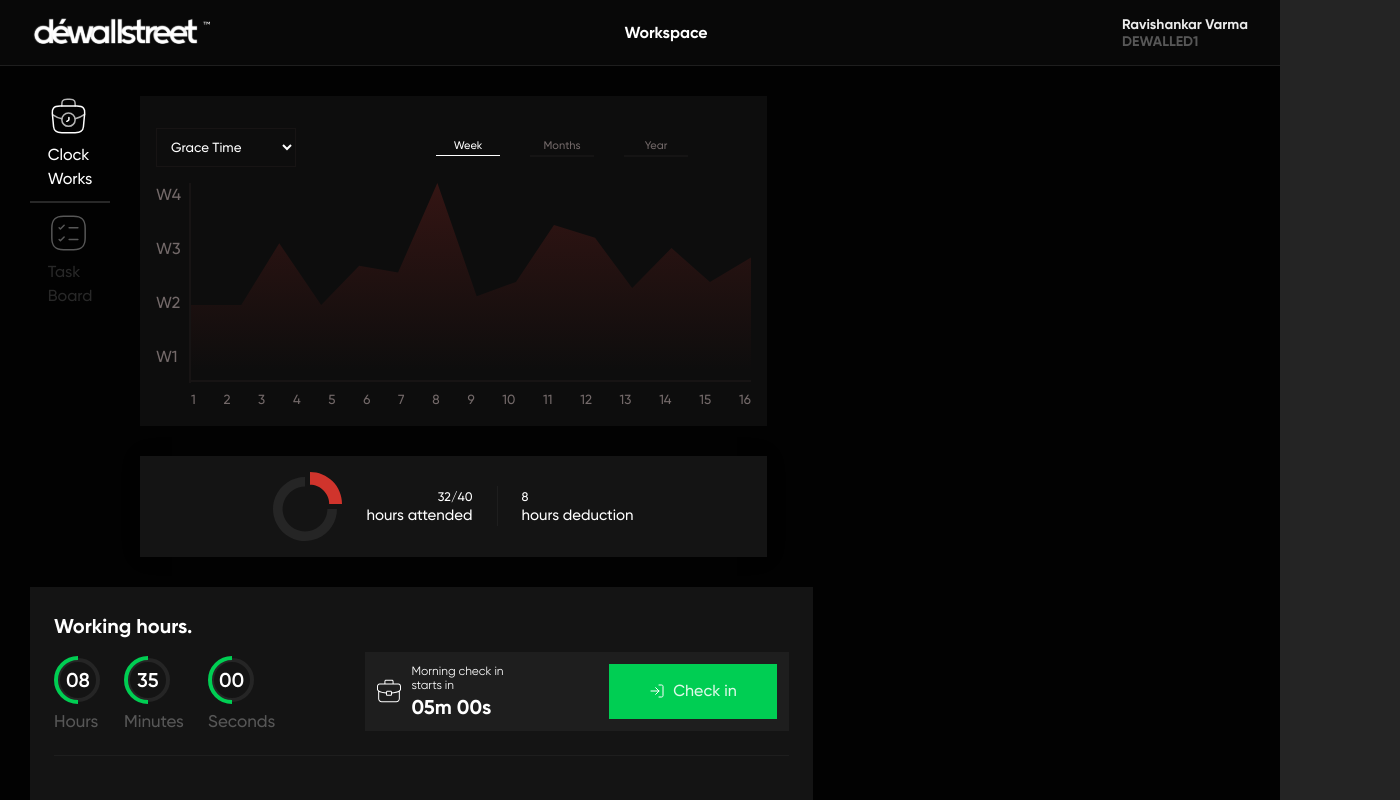
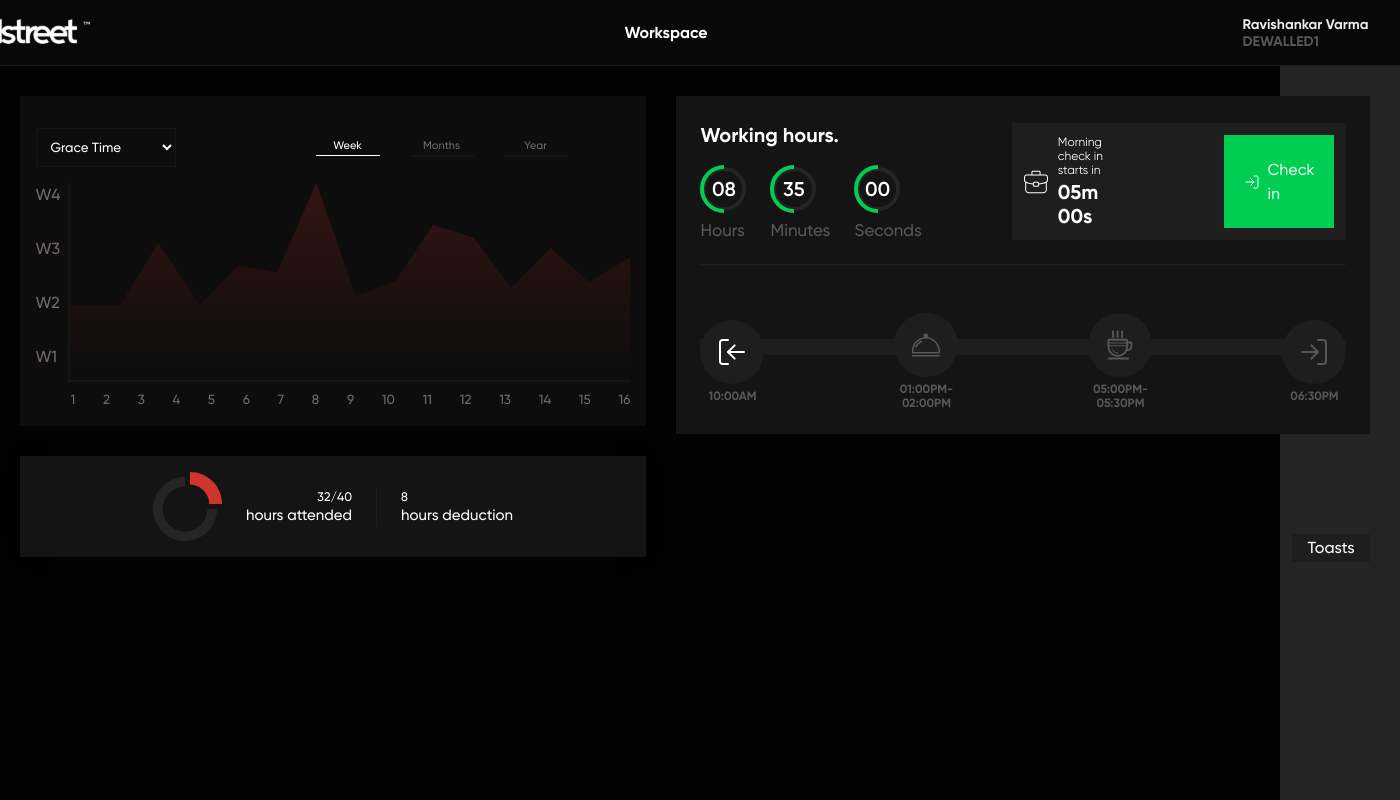
Before and after one commit to chieftain-defutura/Dewallstreet-Timesheet, a React (Vite) app: page /home in a window 1280 px wide. Shown: the top 800 px of the page, 1400 px wide, since content can reach past the window. Built offline with nearby package versions, Linux system fonts and the light colour scheme.

Commit message:
pull home

```diff
--- a/src/components/Assigntasks/homepage.css
+++ b/src/components/Assigntasks/homepage.css
@@ -1,6 +1,6 @@
 .homepage_main {
   display: flex;
-  flex-wrap: wrap;
+  /* flex-wrap: wrap; */
 
   flex-direction: row;
   padding: 30px;
```
